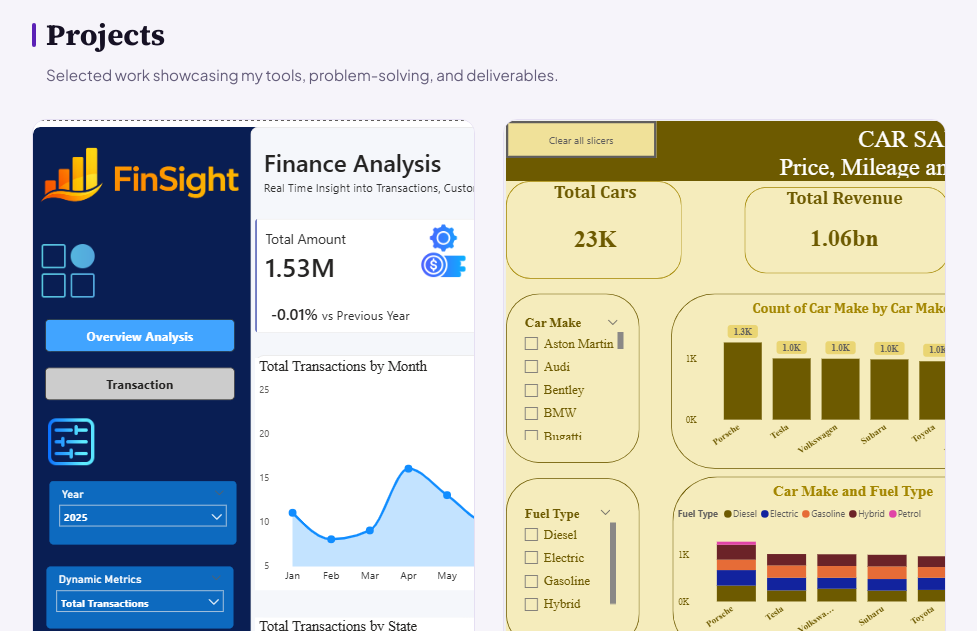
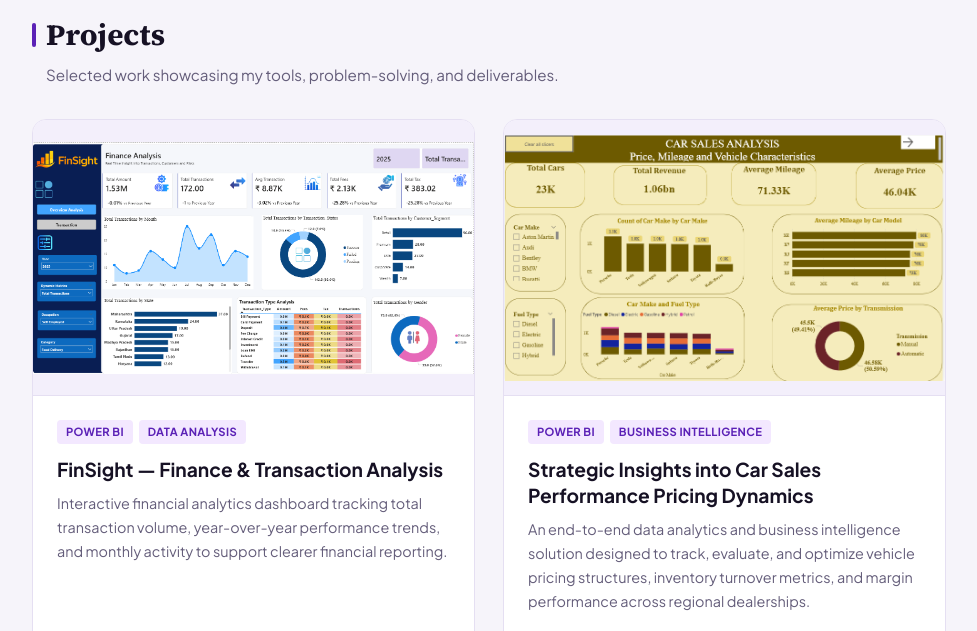
Before and after one commit to husseinat-ayo/husseinat-ayo.github.io, a plain HTML site: page index.html in a window 1280 px wide. Shown: the part 1410-2041 px from the top of the page, without its empty margins (286-1263 px from the left). Drawn offline with Linux system fonts and the light colour scheme.

Commit message:
Update personal information and project details in HTML

```diff
--- a/index.html
+++ b/index.html
@@ -538,9 +538,10 @@
     /* ── PROJECTS GRID ── */
     .projects-grid {
       display: grid;
-      grid-template-columns: repeat(auto-fit, minmax(310px, 1fr));
+      grid-template-columns: repeat(2, minmax(0, 1fr));
       gap: 1.75rem;
       margin-bottom: 3.5rem;
+      align-items: stretch;
     }
 
     .project-card {
@@ -550,6 +551,7 @@
       overflow: hidden;
       display: flex;
       flex-direction: column;
+      min-width: 0;
       transition: var(--transition);
     }
 
@@ -560,21 +562,28 @@
     }
 
     .project-image {
-      height: 200px;
       width: 100%;
-      background: #ede9fe;
+      aspect-ratio: 16 / 10;
+      background: #f3effb;
+      border-bottom: 1px solid var(--border);
       overflow: hidden;
       position: relative;
+      display: flex;
+      align-items: center;
+      justify-content: center;
     }
 
     .project-image img {
-      width: 100%; height: 100%;
-      object-fit: cover;
-      transition: transform 0.5s ease;
+      width: 100%;
+      height: 100%;
+      object-fit: contain;
+      object-position: center;
+      display: block;
+      transition: transform 0.35s ease;
     }
 
     .project-card:hover .project-image img {
-      transform: scale(1.05);
+      transform: scale(1.02);
     }
 
     .project-content {
@@ -603,7 +612,7 @@
     }
 
     .project-content h3 {
-      font-size: 1.25rem;
+      font-size: 1.2rem;
       font-weight: 700;
       color: var(--text-dark);
       margin-bottom: 0.6rem;
@@ -806,7 +815,7 @@
 
   <!-- MOBILE TOP BAR HEADER -->
   <header class="mobile-header">
-    <a href="#" class="logo">[Your Name]</a>
+    <a href="#" class="logo">Abdulfatai Ayomide husseinat</a>
     <button class="mobile-toggle" id="menuToggle" aria-label="Toggle Menu">
       <i class="fas fa-bars"></i>
     </button>
@@ -870,8 +879,6 @@
 
           <p class="hero-bio">
             I turn raw and complex datasets into decision-ready insights, interactive dashboards, and predictive solutions. My work combines SQL, Python, Power BI and Excel to answer business questions, uncover patterns, and communicate findings clearly.
-
-Skills
           </p>
 
           <div class="hero-actions">
@@ -881,7 +888,7 @@ Skills
         </div>
 
         <div class="hero-image">
-          <img src="profile.png" alt="[Your Name]" onerror="this.src='https://via.placeholder.com/180/5b21b6/ffffff?text=Avatar';" />
+          <img src="profile.png" alt="Abdulfatai Ayomide Husseinat" onerror="this.src='https://via.placeholder.com/180/5b21b6/ffffff?text=Avatar';" />
         </div>
       </section>
 
@@ -902,14 +909,6 @@ Skills
             <p>Completed Work</p>
           </div>
         </div>
-
-       <!--  <div class="stat-card">
-          <div class="stat-icon"><i class="fas fa-toolbox"></i></div>
-          <div class="stat-info">
-            <h4>[Core Stack]</h4>
-            <p>Primary Tools</p>
-          </div>
-        </div> -->
       </div>
 
       <!-- WORK EXPERIENCE SECTION -->
@@ -962,16 +961,16 @@ Skills
 
         <div class="projects-grid">
           <article class="project-card">
-            <div class="Dashboard.png">
-              <img src="Dashboard.png" alt="Strategic Insights into Car Sales Performance Pricing Dynamics" />
+            <div class="project-image">
+              <img src="Dashboard.png" alt="FinSight Finance Analysis Dashboard" />
             </div>
             <div class="project-content">
               <div class="project-tags">
-                <span>[Tool A]</span>
-                <span>[Tool B]</span>
+                <span>Power BI</span>
+                <span>Data Analysis</span>
               </div>
-              <h3>Strategic Insights into Car Sales Performance Pricing Dynamics</h3>
-              <p>An end-to-end data analytics and business intelligence solution designed to track, evaluate, and optimize vehicle pricing structures, inventory turnover metrics, and margin performance across regional dealerships.</p>
+              <h3>FinSight — Finance & Transaction Analysis</h3>
+              <p>Interactive financial analytics dashboard tracking total transaction volume, year-over-year performance trends, and monthly activity to support clearer financial reporting.</p>
               <a href="https://github.com/husseinat-ayo/FinSight" class="project-link" target="_blank" rel="noopener">
                 View Project <i class="fas fa-arrow-right"></i>
               </a>
@@ -979,16 +978,16 @@ Skills
           </article>
 
           <article class="project-card">
-            <div class="charts.png">
-              <img src="dashboard.png" alt="[Project 2 Title]" />
+            <div class="project-image">
+              <img src="dashboard.png" alt="Strategic Insights into Car Sales Performance Pricing Dynamics" />
             </div>
             <div class="project-content">
               <div class="project-tags">
-                <span>[Tool C]</span>
-                <span>[Tool D]</span>
+                <span>Power BI</span>
+                <span>Business Intelligence</span>
               </div>
-              <h3>[Project 2 Title]</h3>
-              <p>[Brief description of what you built, the problem it solved, and the result.]</p>
+              <h3>Strategic Insights into Car Sales Performance Pricing Dynamics</h3>
+              <p>An end-to-end data analytics and business intelligence solution designed to track, evaluate, and optimize vehicle pricing structures, inventory turnover metrics, and margin performance across regional dealerships.</p>
               <a href="https://github.com/husseinat-ayo/Strategic-Insights-into-Car-Sales-Performance-Pricing-Dynamics" class="project-link" target="_blank" rel="noopener">
                 View Project <i class="fas fa-arrow-right"></i>
               </a>
@@ -1018,11 +1017,11 @@ Skills
         </div>
 
         <div class="contact-grid">
-          <a href="mailto:[YOUR_EMAIL]" class="contact-item">
+          <a href="mailto:ayomidehusseinat@gmail.com" class="contact-item">
             <i class="fas fa-envelope"></i>
             <div class="contact-item-info">
               <span>Email</span>
-              <strong>[your.email@example.com]</strong>
+              <strong>ayomidehusseinat@gmail.com</strong>
             </div>
           </a>
 
@@ -1034,11 +1033,11 @@ Skills
             </div>
           </a>
 
-          <a href="[YOUR_GITHUB_URL]" class="contact-item" target="_blank" rel="noopener">
+          <a href="https://github.com/husseinat-ayo/" class="contact-item" target="_blank" rel="noopener">
             <i class="fab fa-github"></i>
             <div class="contact-item-info">
               <span>GitHub</span>
-              <strong>[github.com/your-handle]</strong>
+              <strong>github.com/husseinat-ayo</strong>
             </div>
           </a>
         </div>
@@ -1047,7 +1046,7 @@ Skills
     </main>
 
     <footer>
-      &copy; <span id="year"></span> [Your Name]. All rights reserved.
+      &copy; <span id="year"></span> Abdulfatai Ayomide husseinat. All rights reserved.
     </footer>
   </div>
 
```
